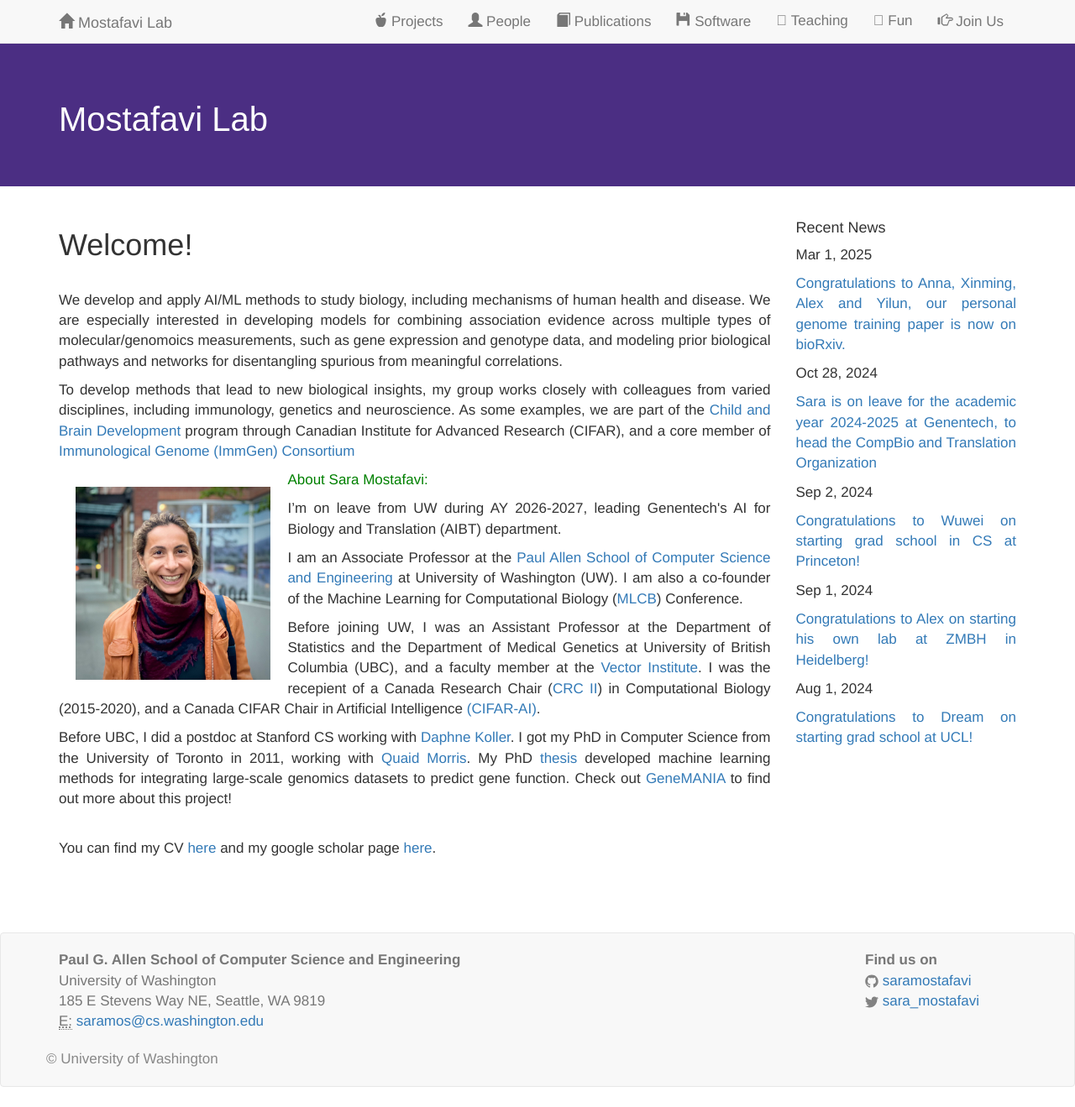
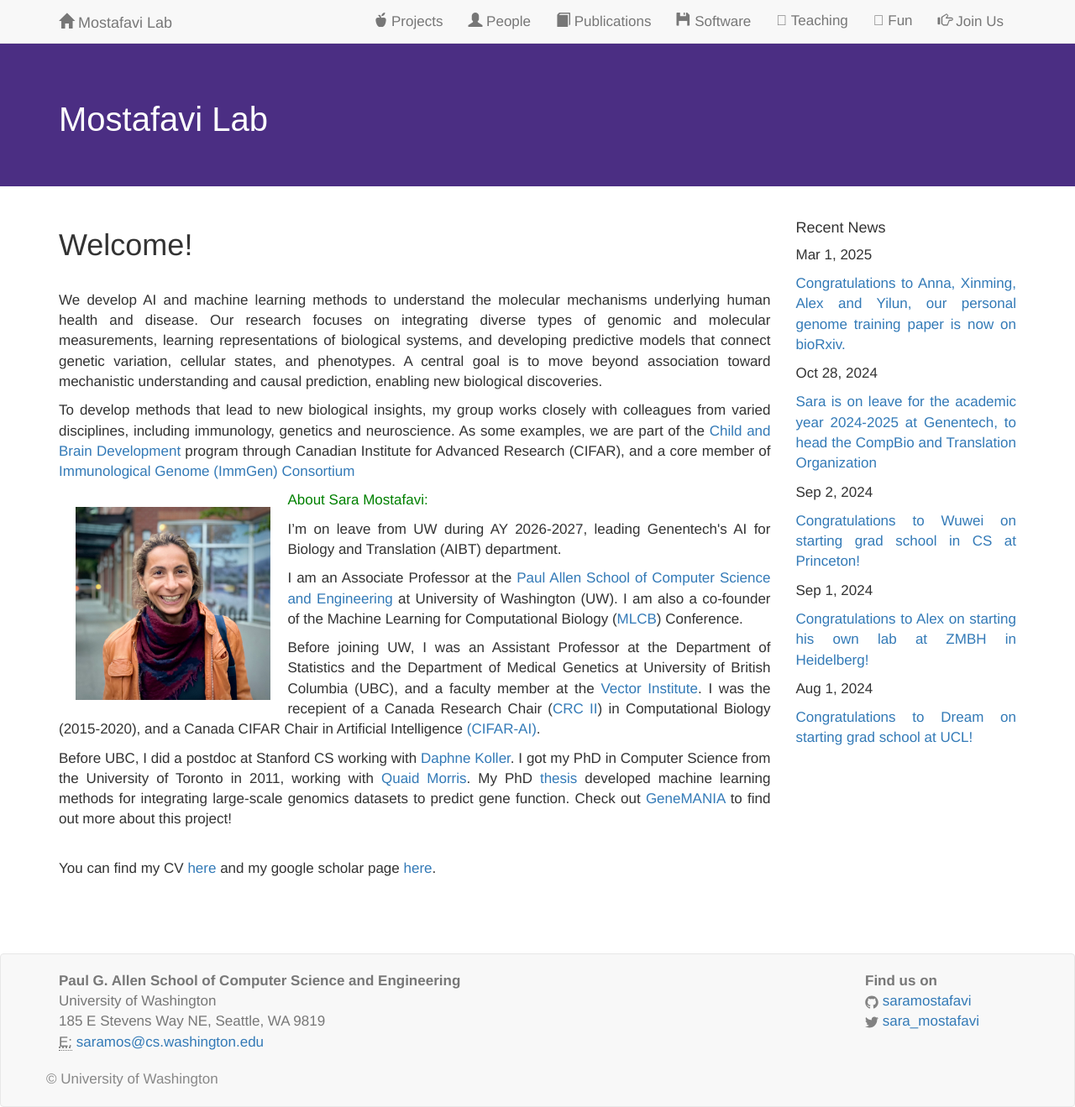
Before and after one commit to saramostafavi/saramostafavi.github.io, a Jekyll site: the page built from index.html, in a window 1280 px wide. Shown: the whole page at 84% size. Built offline with Jekyll 4.4.1, drawn with Linux system fonts in a browser that asks for light colours; nearby versions of some CDN libraries; a style sheet for code colours, icons or effects is not loaded; before the commit the page ends 1295 px from its top, so only the background shows below that.

Commit message:
Update index.html

```diff
--- a/index.html
+++ b/index.html
@@ -15,7 +15,7 @@
 <h1>Welcome!</h1>
 
 <br>
-<p>We develop and apply AI/ML methods to study biology, including mechanisms of human health and disease. We are especially interested in developing models for combining association evidence across multiple types of molecular/genomoics measurements, such as gene expression and genotype data, and modeling prior biological pathways and networks for disentangling spurious from meaningful correlations. </p>
+<p> We develop AI and machine learning methods to understand the molecular mechanisms underlying human health and disease. Our research focuses on integrating diverse types of genomic and molecular measurements, learning representations of biological systems, and developing predictive models that connect genetic variation, cellular states, and phenotypes. A central goal is to move beyond association toward mechanistic understanding and causal prediction, enabling new biological discoveries. </p>
 <p>
 To develop methods that lead to new biological insights, my group works closely with colleagues from varied disciplines, including immunology, genetics and neuroscience. As some examples, we are part of the <a href="https://www.cifar.ca/research/child-brain-development/">Child and Brain Development</a> program through Canadian Institute for Advanced Research (CIFAR), and a core member of <a href="http://www.immgen.org"> Immunological Genome (ImmGen) Consortium</a></p>
 
```
